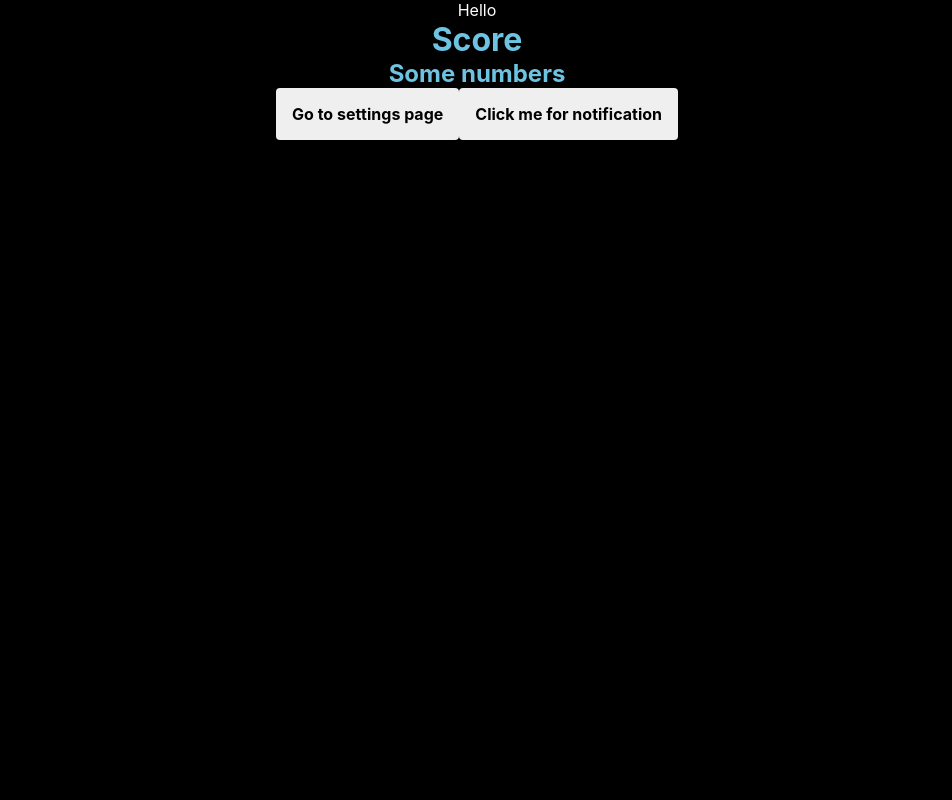
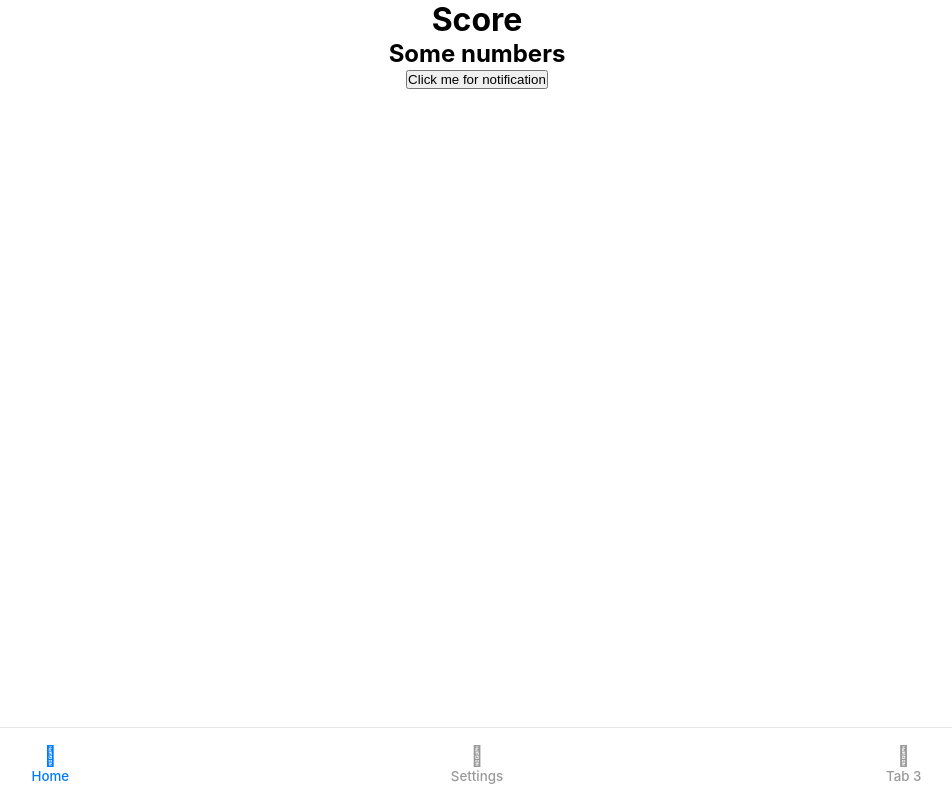
Before and after one commit to Jyri-droid/new-app, a React (Create React App) app: page / in a window 1280 px wide. Shown: the whole page, without its empty margins (163-1115 px from the left). Built offline with nearby package versions, Linux system fonts and the light colour scheme.

Commit message:
Fix homepage

```diff
--- a/package.json
+++ b/package.json
@@ -1,6 +1,6 @@
 {
   "name": "new-app",
-  "homepage": "/",
+  "homepage": "/new-app",
   "version": "0.1.0",
   "private": true,
   "dependencies": {
--- a/public/index.html
+++ b/public/index.html
@@ -9,7 +9,6 @@
       name="description"
       content="Web site created using create-react-app"
     />
-    <link rel="apple-touch-icon" href="%PUBLIC_URL%/logo192.png" />
     <!--
       manifest.json provides metadata used when your web app is installed on a
       user's mobile device or desktop. See https://developers.google.com/web/fundamentals/web-app-manifest/
@@ -24,7 +23,7 @@
       work correctly both with client-side routing and a non-root public URL.
       Learn how to configure a non-root public URL by running `npm run build`.
     -->
-    <title>React App</title>
+    <title>New-app</title>
   </head>
   <body>
     <noscript>You need to enable JavaScript to run this app.</noscript>
--- a/src/App.jsx
+++ b/src/App.jsx
@@ -1,4 +1,5 @@
 import { BrowserRouter as Router, Routes, Route } from 'react-router-dom';
+import Menu from './Menu';
 import Score from './pages/Score';
 import Settings from './pages/Settings';
 
@@ -7,7 +8,7 @@ function App() {
   return (
     <Router>
       <div className='App'>
-        Hello
+        <Menu />
         <Routes>
           <Route exact path='/' element={<Score />}></Route>
           <Route exact path='/settings' element={<Settings />}></Route>
--- a/src/Button.jsx
+++ /dev/null
@@ -1,18 +0,0 @@
-import { useNavigate } from "react-router-dom";
-
-const Button = (props: {navigateTo: string, text: string}) => {
-    const navigate = useNavigate();
-    const navigateTo = () => {
-      navigate(props.navigateTo);
-    }
-    return (
-      <button
-        type="button"
-        onClick={navigateTo}
-      >
-        {props.text}
-      </button>
-    );
-  };
-
-  export default Button;
--- a/src/Menu.jsx
+++ b/src/Menu.jsx
@@ -0,0 +1,27 @@
+import MenuItem from './MenuItem';
+import { useState } from "react";
+
+const Menu = () => {
+    const [active, setActive] = useState(0);
+    const items = [
+        {text: 'Home', navigateTo: '/', defaultIcon: '􀖇', activeIcon: '􀖉'},
+        {text: 'Settings', navigateTo: '/settings', defaultIcon: '􀣋', activeIcon: '􀣌'},
+        {text: 'Tab 3', navigateTo: '/', defaultIcon: '􀋂', activeIcon: '􀋃'}
+    ];
+    return <div className='menu-container'>
+        {items.map((element, index) =>
+            <MenuItem
+                navigateTo={element.navigateTo}
+                defaultIcon={element.defaultIcon}
+                activeIcon={element.activeIcon}
+                active={active}
+                setActive={setActive}
+                index={index}
+            >
+                {element.text}
+            </MenuItem>
+        )}
+    </div>
+}
+
+export default Menu;
--- /dev/null
+++ b/src/MenuItem.jsx
@@ -0,0 +1,23 @@
+import { useNavigate } from "react-router-dom";
+
+const MenuItem = (props) => {
+    const navigate = useNavigate();
+    const handleClick = () => {
+      navigate(props.navigateTo);
+      props.setActive(props.index);
+    }
+    const isSelected = props.active === props.index;
+    console.log('Me: ' + props.index + ', current active index: ' + props.active + ". Am I selected: " + isSelected)
+    return (
+      <button
+        className={isSelected ? 'menu-item menu-active' : 'menu-item'}
+        type="button"
+        onClick={handleClick}
+      >
+        <div className='menu-icon'>{isSelected ? props.activeIcon : props.defaultIcon}</div>
+        {props.children}
+      </button>
+    );
+  };
+
+  export default MenuItem;
--- a/src/Notification.jsx
+++ b/src/Notification.jsx
@@ -1,4 +1,4 @@
-const Notification = (props: {children: string}) => {
+const Notification = (props) => {
     return <div className='notification-container'>
         <p>{props.children}</p>
     </div>
--- a/src/index.css
+++ b/src/index.css
@@ -1,31 +1,12 @@
 :root {
-  --rockBlack: #26273A;
-  --neonBlue: #6056EB;
-  --malibuBlue: #6DC4E2;
-  --tuftBush: #FFD1C1;
-  --cloudySky: #ADA9A1;
   --white: #FFFFFF;
-  --blue: #05C9F9;
+  --black: #000;
+  --blue: #007AFF;
   --yellow: #E5F61B;
-  --background: #000;
+  --text: #000;
+  --textSecondary: #999;
+  --greyTransparent: rgba(0, 0, 0, 0.30);
 }
-
-/*
-@font-face {
-  font-family: 'Roobert';
-  src: url('../public/fonts/Roobert-Regular.woff2');
-}
-
-@font-face {
-  font-family: 'Reckless Neue';
-  font-weight: bold;
-  src: url('../public/fonts/RecklessNeue-Bold.woff2');
-}
-
-body {
-  font-family: 'Roobert'
-}
-*/
 
 * {
   margin: 0;
@@ -39,29 +20,49 @@ body {
     sans-serif;
   -webkit-font-smoothing: antialiased;
   -moz-osx-font-smoothing: grayscale;
-  background-color: var(--background);
-  color: var(--white);
+  background-color: var(--white);
+  color: var(--text);
   text-align: center;
 }
 
 h1, h2, h3, h4, h5, h6 {
   font-family: 'SF Pro Display';
-  color: var(--malibuBlue);
+  color: var(--text);
 }
 
 p {
-  color: var(--white);
+  color: var(--text);
 }
 
-button {
-  padding: 1rem;
-  font-family: 'SF Pro Text';
-  font-size: 1rem;
-  font-weight: 700;
-  border: none;
-  border-radius: 0.25rem;
+/* Menu */
+
+.menu-container {
+  box-shadow: 0px -0.33px 0px 0px rgba(0, 0, 0, 0.30);
+  width: 100%;
+  display: flex;
+  position: fixed;
+  bottom: 0;
 }
 
+.menu-item {
+  flex: 1;
+  padding: 1rem;
+  color: var(--textSecondary);
+  font-family: 'SF Pro Text';
+  background-color: transparent;
+  border: none;
+  font-weight: 500;
+}
+
+.menu-item:hover, .menu-active {
+  color: var(--blue);
+}
+
+.menu-icon {
+  font-size: 1.25rem;
+}
+
+/* Notification */
 
 .notification-container {
   position: fixed;
@@ -78,7 +79,7 @@ button {
 }
 
 .notification-container p {
-  color: var(--rockBlack)
+  color: var(--text)
 }
 
 @keyframes moveNotification {
--- a/src/pages/Score.jsx
+++ b/src/pages/Score.jsx
@@ -1,4 +1,3 @@
-import Button from '../Button';
 import Notification from '../Notification';
 import { useState } from "react";
 
@@ -10,9 +9,9 @@ const Score = () => {
         notificationKey++;
         setNotification(notificationKey);
     }
-    return <><h1>Score</h1>
+    return <>
+        <h1>Score</h1>
         <h2>Some numbers</h2>
-        <Button text='Go to settings page' navigateTo='/settings' />
         <button onClick={handleNotification}>Click me for notification</button>
         {notification !== 0 && <Notification key={notificationKey}>
             This is a notification
--- a/src/pages/Settings.jsx
+++ b/src/pages/Settings.jsx
@@ -1,5 +1,3 @@
-import Button from '../Button';
-
 const Settings = () => {
     const fontWeights = [];
     for (let i = 100; i <= 900; i+= 100) {
@@ -12,7 +10,6 @@ const Settings = () => {
           <h2 style={{fontWeight: element}}>SF Pro Display | weight {element}</h2>
         )
       }
-      <Button text='Go to score page' navigateTo='/' />
     </>;
 }
 
```
Also changed, not shown: public/logo192.png (deleted), public/logo512.png (deleted), public/manifest.json.
